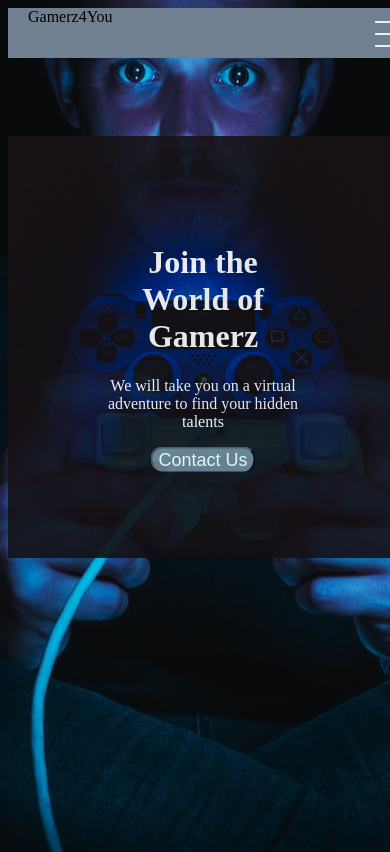
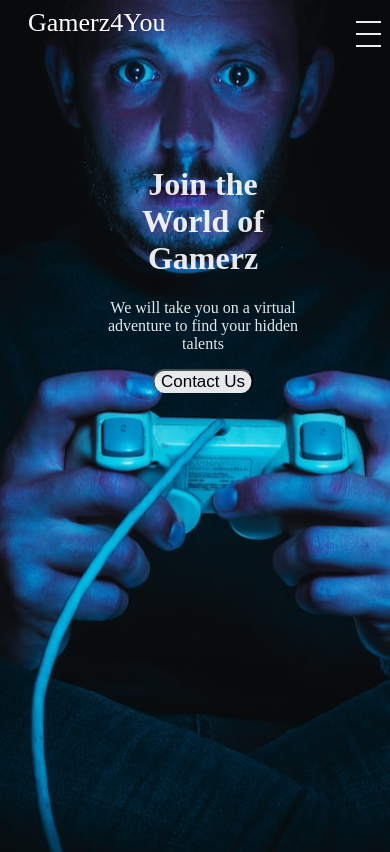
Before and after one commit to markk0042/Gamerz.io, a plain HTML site: page index.html in a window 390 px wide. Shown: the top 852 px of the page. Drawn offline with Linux system fonts and the light colour scheme.

Commit message:
updated navbar and change width to 90% becuase it was pushing screen out in responsive, also changed button stlye and hover elements to navbar and also transition set, removed background of hero image as was causing box to squash on smaller devices

```diff
--- a/assets/style.css
+++ b/assets/style.css
@@ -22,14 +22,25 @@ body{
 
 .nav {
     height: 50px;
-    width: 100%;
+    width: 95%;
     padding: 0 20px;
-    background-color: slategrey;
     position: relative;
 }
 
-.nav .nav-header {
-    display: inline;}
+
+.nav  .nav-header {
+    display: inline;
+    font-size: 26px;
+    color: #fff;
+    text-decoration: none;
+    border-bottom: none;
+    list-style: none;
+}
+
+.nav  .nav-header:hover {
+    color:rgb(200, 9, 9);
+    transition: 0.4;
+}
 
 
  .nav > .header > .nav-title {
@@ -56,7 +67,7 @@ body{
 }
 
 .nav > .nav-links > a:hover {
-    background-color: orange;
+    color:rgb(200, 9, 9);
 }
 
 .nav > #nav-check {
@@ -97,25 +108,34 @@ display: none;
         top: 50px;
         left: 0px;
     }
+    .nav > .nav-links > a {
+        display: block;
+        width: 100%;
+    }
+
+    .nav > #nav-check:not(:checked) ~ .nav-links {
+        height: 0px;
+
+    }
+
+    .nav > #nav-check:checked ~ .nav-links {
+        height: calc(100vh -50vh);
+        overflow-y: auto;
+    }
+
 }
-
-
-
-
-
-
 
 
 /*Hero Section*/
 .hero-image {
-background-image: url("/assets/images/joypad.jpg");
+background: transparent;
 background-position: center;
 background-repeat: no-repeat;
 background-size: cover;
 position: relative;
 height: 50%;
 opacity: 0.9;
-margin-top: 20%;
+margin-top: 0%;
 
 }
 
@@ -134,14 +154,22 @@ margin-top: 20%;
 .main-button{
     text-decoration: none;
     border-bottom: none;
-    font-size: 18px;
+    list-style-type: none;
+    font-size: 17px;
     border-radius: 12px;
-    color: white;
-    background-color: slategray;
+    color: black;
+    background-color: white;
     transition-duration: 0.3s;
 }
 
 .main-button:hover{
-    background-color: orange;
-    color: #fff;
+    background-color:rgb(200, 9, 9);
+    color: black;
 }
+
+.main-button-link {
+    text-decoration: none;
+    border-bottom: none;
+    list-style-type: none;
+    color: inherit;
+}
--- a/index.html
+++ b/index.html
@@ -14,7 +14,7 @@
 <div class="nav">
     <input type="checkbox" id="nav-check">
     <div class="nav-header">
-        <div class="nav-header">Gamerz4You</div>
+        <div class="nav-header"><a href="index.html" class="nav-header">Gamerz4You</a> </div>
     </div>
     <div class="nav-btn">
         <label for="nav-check">
@@ -39,7 +39,7 @@
     <div class="hero-text">
         <h1>Join the World of Gamerz</h1>
         <p>We will take you on a virtual adventure to find your hidden talents</p>
-        <button class="main-button"><a href="contact.us" class="main-button">Contact Us</a></button>
+        <button class="main-button"><a href="contact.us" class="main-button-link">Contact Us</a></button>
     </div>
 </div>
 
```
